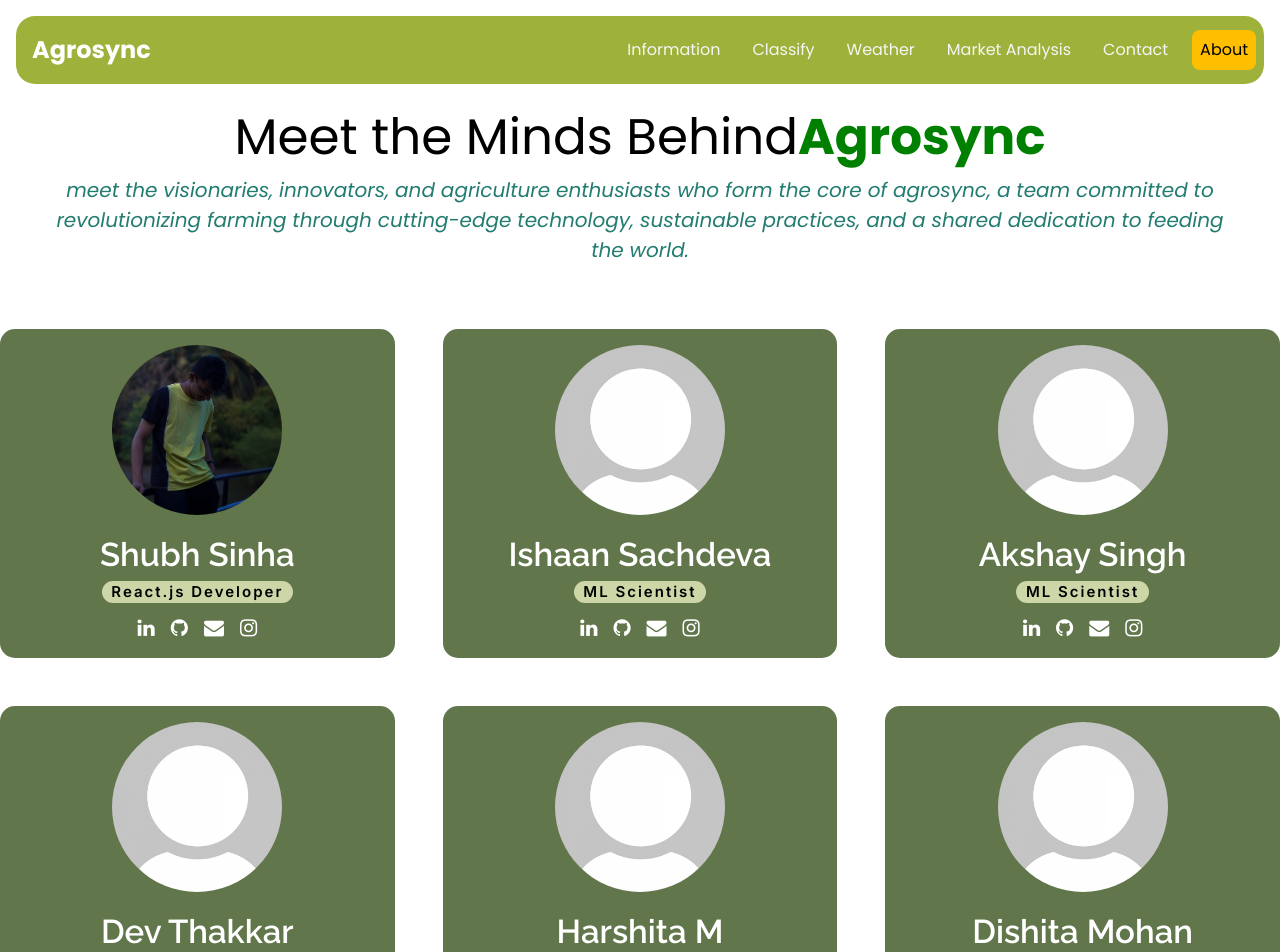
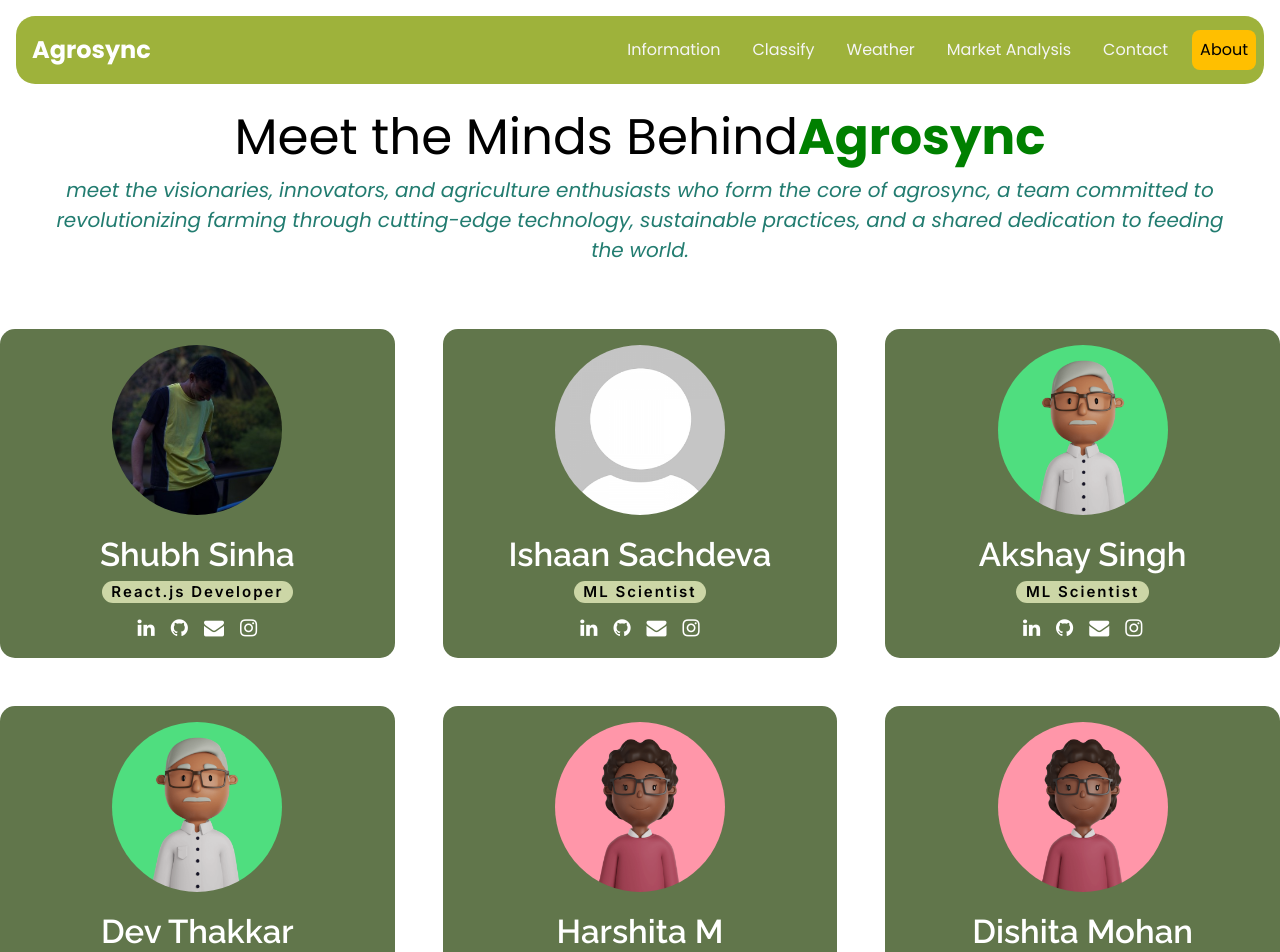
Before and after one commit to shrudex/agrosync, a React (Vite) app: page /about in a window 1280 px wide. Shown: the top 952 px of the page. Built offline with nearby package versions, Linux system fonts and the light colour scheme; the HTML template or start-up script is replaced by a standard one; a web font is replaced by a local one.

Commit message:
dummy pictures and navbar zindex

```diff
--- a/src/components/navbar/Navbar.css
+++ b/src/components/navbar/Navbar.css
@@ -1,18 +1,18 @@
 .active {
   background-color: #ffbf00;
   color: black;
-
 }
 
 nav {
   display: flex;
   justify-content: space-between;
   align-items: center;
-  background-color: #9EB23B;
+  background-color: #9eb23b;
   position: sticky;
   top: 1rem;
   border-radius: 1.2rem;
   margin: 1rem 1rem 1rem 1rem;
+  z-index: 99;
 }
 
 nav .title {
@@ -35,7 +35,7 @@
 }
 
 nav ul li a:not(.active):hover {
-  background-color: #AAC8A7;
+  background-color: #aac8a7;
   box-shadow: rgba(17, 12, 46, 0.15) 0px 48px 100px 0px;
 }
 
@@ -57,24 +57,24 @@
   border-radius: 0.2rem;
 }
 
-@media (max-width: 480px){
-    nav .menu{
+@media (max-width: 480px) {
+  nav .menu {
     display: flex;
   }
 
-    nav{
+  nav {
     flex-direction: column;
     align-items: start;
   }
 
-    nav ul{
+  nav ul {
     display: none;
     flex-direction: column;
     width: 100%;
     margin-bottom: 0.25rem;
   }
 
-    nav ul.open{
+  nav ul.open {
     display: flex;
   }
 
--- a/src/components/pages/about/About.css
+++ b/src/components/pages/about/About.css
@@ -14,6 +14,7 @@
 
 .section{
     margin-bottom: 3rem;
+    height: 100%;
 }
 
 .section-subtitle {
--- a/src/components/pages/about/About.jsx
+++ b/src/components/pages/about/About.jsx
@@ -35,7 +35,7 @@
       github: "#",
       email: "#",
       instagram: "#",
-      imgSrc: "./images/dummy.png",
+      imgSrc: "./images/d1.png",
     },
   ];
 
@@ -48,7 +48,7 @@
       github: "#",
       email: "#",
       instagram: "#",
-      imgSrc: "./images/dummy.png",
+      imgSrc: "./images/d1.png",
     },
 
     {
@@ -59,7 +59,7 @@
       github: "#",
       email: "#",
       instagram: "#",
-      imgSrc: "./images/dummy.png",
+      imgSrc: "./images/d2.png",
     },
     {
       name: "Dishita Mohan",
@@ -69,7 +69,7 @@
       github: "#",
       email: "#",
       instagram: "#",
-      imgSrc: "./images/dummy.png",
+      imgSrc: "./images/d2.png",
     },
   ];
 
```
Also changed, not shown: public/images/d1.png (added), public/images/d2.png (added). Lines whose indentation alone changed are shown as unchanged.
